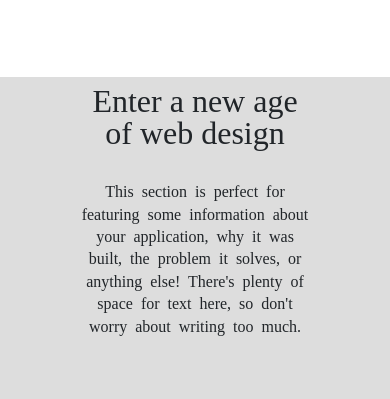
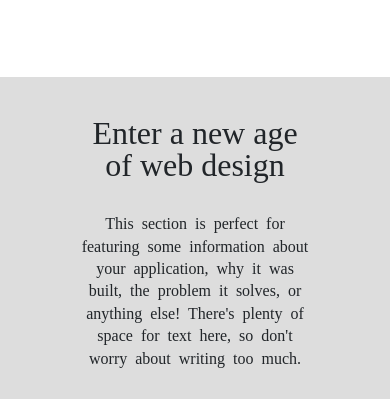
Before and after one commit to MahzyarSaadat/new-age, a plain HTML site: page index.html in a window 390 px wide. Shown: the part 2615-3014 px from the top of the page. Drawn offline with nearby package versions, Linux system fonts and the light colour scheme.

Commit message:
tablet screen modified

```diff
--- a/tablet.css
+++ b/tablet.css
@@ -82,4 +82,12 @@
     main .web-design .inside-web p {
         text-align: center;
     }
+
+    body > main > article.web-design > div:nth-child(1){
+        display: flex;
+        justify-content: center;
+        align-items: center;
+        flex-direction: column;
+        padding: 2em 0;
+    }
 }
```
